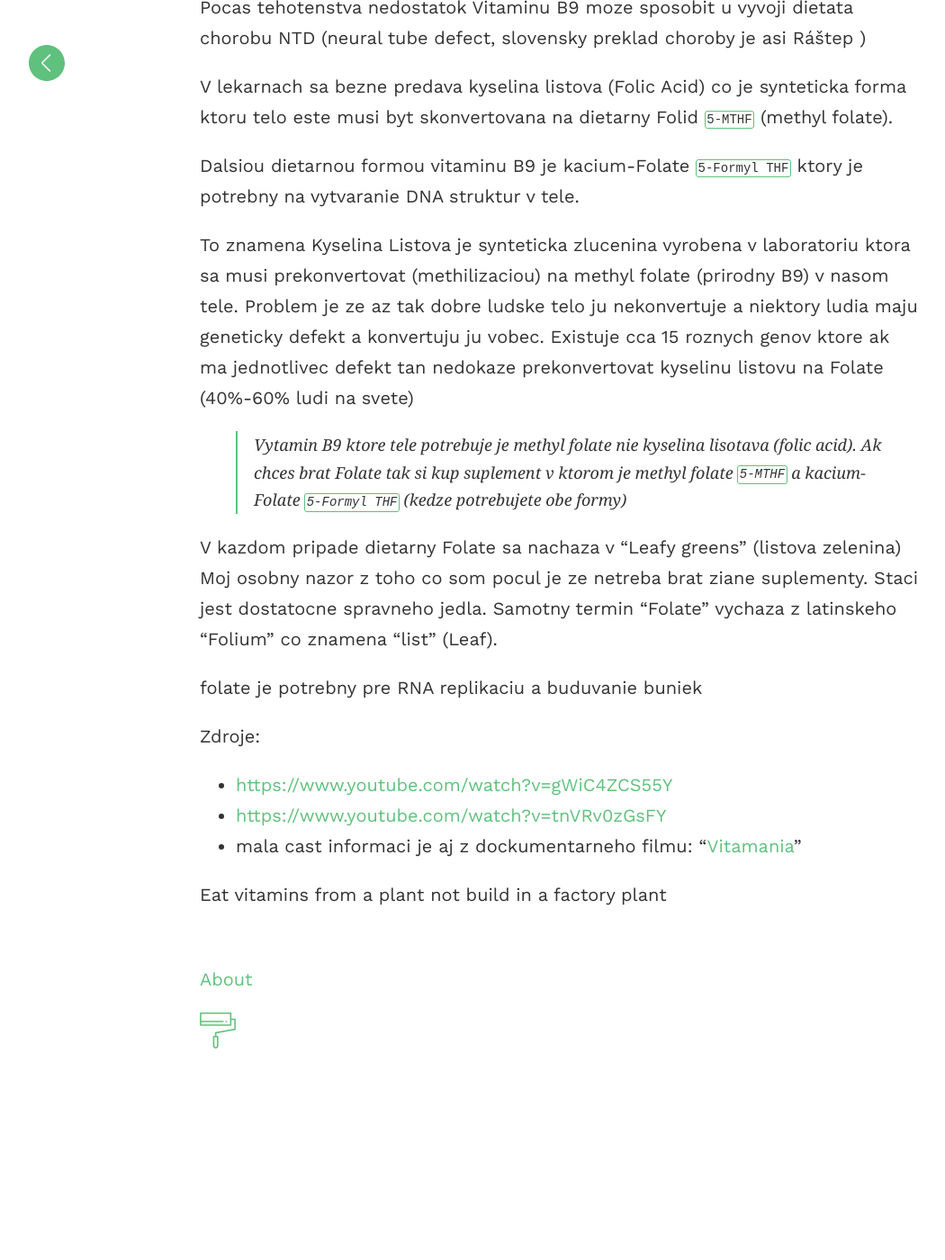
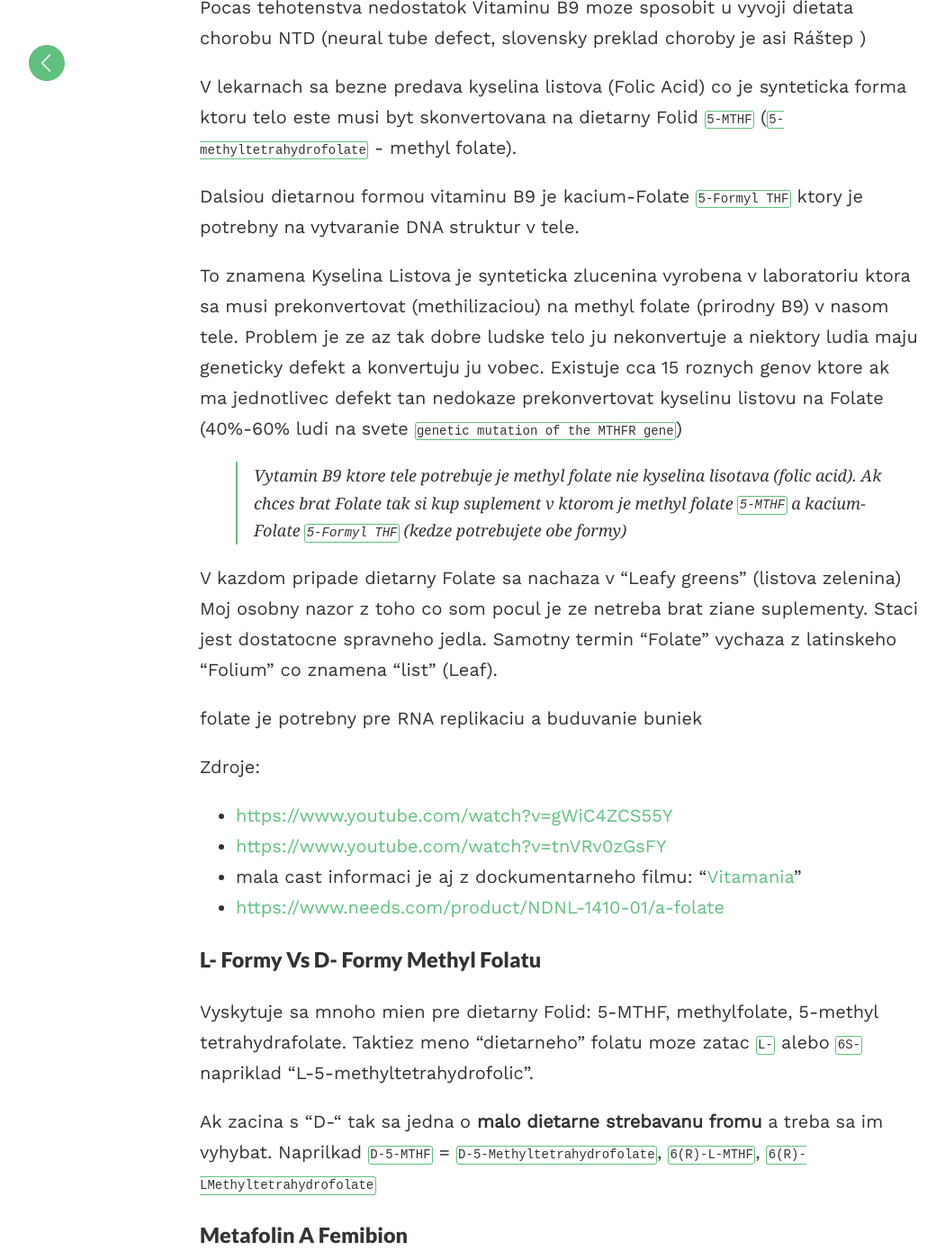
Before and after one commit to equivalent-philosophy/slova, a Jekyll site: the page built from _posts/2019-04-08-vitaminy.markdown, in a window 1280 px wide and 1400 px high, scrolled down 991 px. Shown: the whole window at 90% size, without its empty margins (18-1068 px from the left). Built offline with Jekyll 4.4.1, drawn with Linux system fonts in a browser that asks for light colours; before the commit the page ends 2156 px from its top, so only the background shows below that; some of the changed text lies outside the part shown.

Commit message:
Metafolin

```diff
--- a/_posts/2019-04-08-vitaminy.markdown
+++ b/_posts/2019-04-08-vitaminy.markdown
@@ -34,7 +34,7 @@ Ráštep )
 
 V lekarnach sa bezne predava kyselina listova (Folic Acid) co je
 synteticka forma ktoru telo este musi byt skonvertovana na dietarny Folid
-`5-MTHF` (methyl folate).
+`5-MTHF` (`5-methyltetrahydrofolate` - methyl folate).
 
 Dalsiou dietarnou formou vitaminu B9 je kacium-Folate `5-Formyl THF`
 ktory je potrebny na vytvaranie DNA struktur v tele.
@@ -47,7 +47,8 @@ ludske telo ju nekonvertuje a niektory ludia maju geneticky defekt a
 konvertuju ju vobec. Existuje cca 15 roznych genov ktore ak ma
 jednotlivec
 defekt tan nedokaze prekonvertovat kyselinu listovu na Folate (40%-60%
-ludi na svete)
+ludi na svete `genetic mutation of the MTHFR gene`)
+
 
 > Vytamin B9 ktore tele potrebuje je methyl folate nie kyselina
 > lisotava (folic acid). Ak chces brat Folate tak si kup suplement
@@ -67,7 +68,43 @@ Zdroje:
 * <https://www.youtube.com/watch?v=gWiC4ZCS55Y>
 * <https://www.youtube.com/watch?v=tnVRv0zGsFY>
 * mala cast informaci je aj z dockumentarneho  filmu: "[Vitamania](https://www.vitamaniathemovie.com/)"
+* <https://www.needs.com/product/NDNL-1410-01/a-folate>
+
+### L- formy vs D- formy Methyl Folatu
+
+Vyskytuje sa mnoho mien pre dietarny Folid: 5-MTHF, methylfolate, 5-methyl tetrahydrafolate. Taktiez meno "dietarneho" folatu moze zatac `L-` alebo `6S-` napriklad "L-5-methyltetrahydrofolic".
+
+Ak zacina s "D-" tak sa jedna o **malo dietarne strebavanu fromu** a
+treba sa im vyhybat. Naprilkad `D-5-MTHF` =
+`D-5-Methyltetrahydrofolate`, `6(R)-L-MTHF`, `6(R)-LMethyltetrahydrofolate`
 
 
+### Metafolin a Femibion
+
+Na slovensku dostupny produkt Femibion ma v sebe Folid Acid a Metafolin.
+
+Metafolin je len marketingovy termin firmy "Merck" pre calciovu sol Metal folatu `calcium salt of L-5-methyltetrahydrofolic`. Mal by to byt ta dobra froma folatu (som si tak na 80% isty)
+
+
+* [Metafolin®](http://www.merckmillipore.com/SE/en/products/small-molecule-pharmaceuticals/bulk-api/folates/l-metafolin/Metafolin/okeb.qB.qsoAAAFp2m8bIm4h,nav)
+* <https://www.needs.com/product/NDNL-1410-01/a-folate>
+
+### Quatrafolic
+
+tiez len marketingovy nazom pre metafolin a mal by mal byt v pohode.
+Problem je ze niektore zdroje tvrdia ze je menej vstrebatelny. Nemam ho
+poriadne nastudovany preto odporucam precitat <https://www.needs.com/product/NDNL-1410-01/a-folate>
+
+
+### Extrafolate a Extrafolate-S
+
+* Extrafolate je menej ucinny (50%)  -> vyhnut sa
+* Extrafolate-S je dobry podobny Metafolin -> moze byt
+
+Pre viac info precitat <https://www.needs.com/product/NDNL-1410-01/a-folate>
+
+takze `L-` a `6S-` je dobry, `D-` je nie az tak dobry
+
+## Suhrn
 
 Eat vitamins from a plant not build in a factory plant
```
